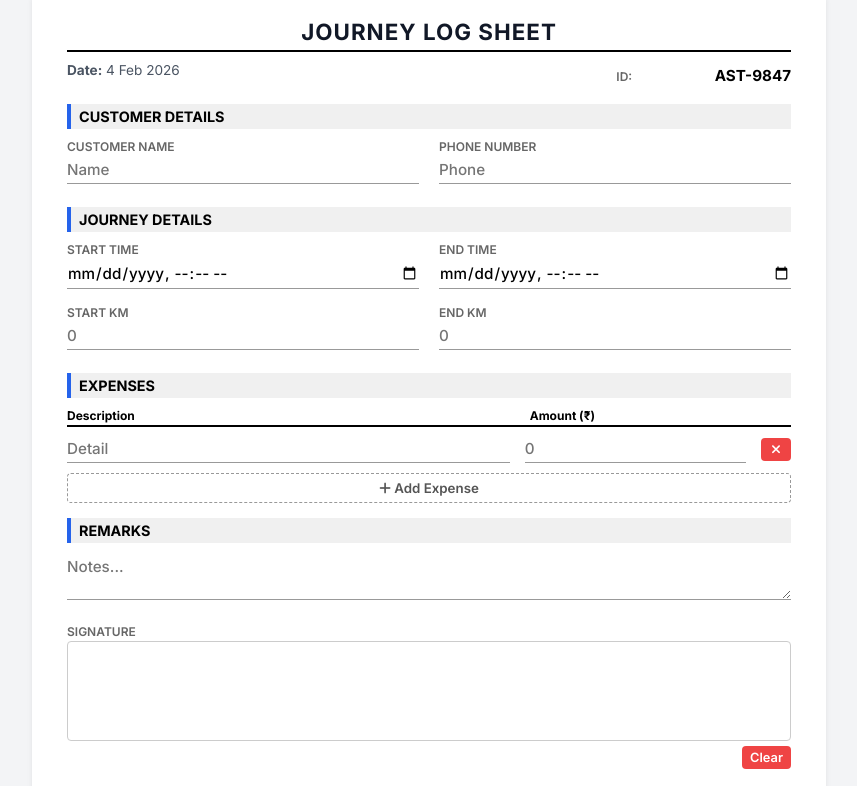
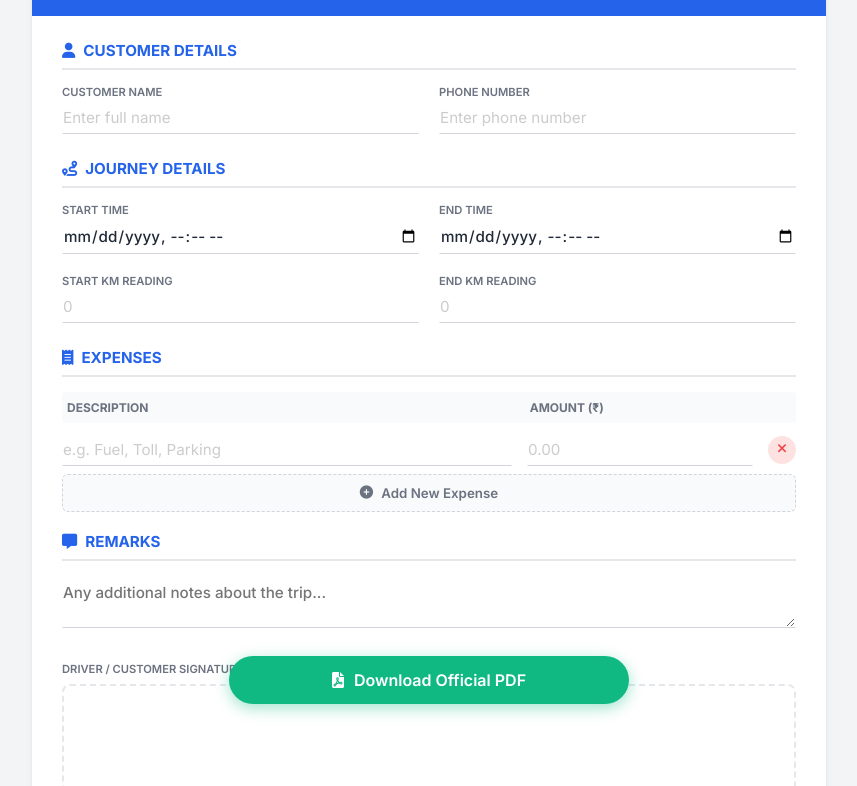
Before and after one commit to Open83/Asad-Travels, a plain HTML site: page index.html in a window 1280 px wide. Shown: the part 76-862 px from the top of the page, without its empty margins (211-1068 px from the left). Drawn offline with Linux system fonts and the light colour scheme.

Commit message:
Update index.html

```diff
--- a/index.html
+++ b/index.html
@@ -2,332 +2,498 @@
 <html lang="en">
 <head>
     <meta charset="UTF-8">
-    <meta name="viewport" content="width=device-width, initial-scale=1.0">
-    <title>Journey Details Form</title>
+    <meta name="viewport" content="width=device-width, initial-scale=1.0, maximum-scale=1.0, user-scalable=no">
+    <title>Professional Journey Log</title>
+
     <link href="https://cdnjs.cloudflare.com/ajax/libs/font-awesome/6.0.0/css/all.min.css" rel="stylesheet">
     <link href="https://fonts.googleapis.com/css2?family=Inter:wght@400;500;600;700&display=swap" rel="stylesheet">
+
     <script src="https://cdnjs.cloudflare.com/ajax/libs/html2pdf.js/0.10.1/html2pdf.bundle.min.js"></script>
 
     <style>
         :root {
-            --primary: #2563eb;
-            --text-dark: #111827;
-            --text-gray: #4b5563;
+            --primary: #2563eb;       /* Corporate Blue */
+            --primary-dark: #1e40af;
+            --text-dark: #1f2937;
+            --text-light: #6b7280;
+            --border-color: #e5e7eb;
+            --bg-color: #f3f4f6;
+            --paper-width: 794px;     /* A4 Width in Pixels (approx) */
         }
 
-        * { box-sizing: border-box; font-family: 'Inter', sans-serif; }
+        * { box-sizing: border-box; font-family: 'Inter', sans-serif; -webkit-tap-highlight-color: transparent; }
 
         body {
-            background-color: #f3f4f6;
+            background-color: var(--bg-color);
             margin: 0;
-            padding: 10px;
+            padding: 0;
+            padding-bottom: 80px; /* Space for fixed download button */
+            display: flex;
+            justify-content: center;
         }
 
-        /* --- UI Controls (Hide in PDF) --- */
-        .controls-area {
-            max-width: 794px;
-            margin: 0 auto 15px auto;
-            text-align: right;
+        /* --- THE A4 PAPER CONTAINER --- */
+        .page-container {
+            width: 100%;
+            max-width: var(--paper-width);
+            background: #ffffff;
+            min-height: 100vh;
+            box-shadow: 0 4px 6px -1px rgba(0, 0, 0, 0.1);
+            position: relative;
         }
 
-        /* --- DOCUMENT CONTAINER (A4 Tight Layout) --- */
-        .a4-container {
-            max-width: 794px;
-            background: #ffffff;
-            padding: 25px 35px; /* Tighter padding */
-            margin: 0 auto;
-            box-shadow: 0 4px 6px -1px rgba(0, 0, 0, 0.1);
+        /* --- HEADER SECTION --- */
+        .doc-header {
+            background: var(--primary);
+            color: white;
+            padding: 25px 30px;
+            display: flex;
+            justify-content: space-between;
+            align-items: center;
         }
 
-        /* --- FORM STYLING --- */
-        h2 {
-            text-align: center;
+        .doc-title {
+            font-size: 1.4rem;
+            font-weight: 700;
             text-transform: uppercase;
             letter-spacing: 1px;
-            margin: 0 0 10px 0; /* Removed top margin */
-            font-size: 1.4rem;
-            color: var(--text-dark);
-            border-bottom: 2px solid #000;
-            padding-bottom: 5px;
+            margin: 0;
         }
 
-        .header-meta {
-            display: flex;
-            justify-content: space-between;
-            margin-bottom: 15px; /* Reduced from 20px */
-            font-size: 0.85rem;
-            color: var(--text-gray);
+        .doc-meta {
+            text-align: right;
+            font-size: 0.9rem;
+            opacity: 0.9;
         }
 
-        .section-title {
-            background: #f0f0f0;
-            padding: 4px 8px; /* Compact padding */
+        .meta-row {
+            margin-bottom: 4px;
+        }
+
+        .id-badge {
+            background: rgba(255,255,255,0.2);
+            padding: 2px 8px;
+            border-radius: 4px;
+            font-weight: 600;
+            margin-left: 5px;
+        }
+
+        /* --- CONTENT BODY --- */
+        .doc-body {
+            padding: 25px 30px;
+        }
+
+        /* Section Styling */
+        .section {
+            margin-bottom: 20px;
+        }
+
+        .section-header {
+            display: flex;
+            align-items: center;
+            border-bottom: 2px solid var(--border-color);
+            padding-bottom: 8px;
+            margin-bottom: 15px;
+            color: var(--primary);
             font-weight: 700;
-            font-size: 0.9rem;
-            margin-top: 15px; /* Reduced space */
-            margin-bottom: 10px;
-            border-left: 4px solid var(--primary);
+            font-size: 0.95rem;
             text-transform: uppercase;
         }
 
+        .section-header i { margin-right: 8px; }
+
+        /* Grid Layouts */
         .grid-2 {
             display: grid;
             grid-template-columns: 1fr 1fr;
             gap: 20px;
         }
 
-        .form-group {
-            margin-bottom: 8px; /* Reduced from 15px */
+        /* Input Styling - "Invisible" mode for PDF look */
+        .input-group {
+            margin-bottom: 5px;
         }
 
         label {
             display: block;
-            font-size: 0.75rem; /* Smaller labels */
-            color: #666;
+            font-size: 0.7rem;
+            color: var(--text-light);
+            text-transform: uppercase;
+            font-weight: 600;
             margin-bottom: 2px;
-            font-weight: 600;
-            text-transform: uppercase;
         }
 
-        /* CLEAN INPUT STYLE */
-        input, textarea, select {
+        input, select, textarea {
             width: 100%;
-            border: none;
-            border-bottom: 1px solid #999;
+            border: 1px solid transparent; /* Hidden by default */
+            border-bottom: 1px solid #d1d5db; /* Only bottom line */
+            background: transparent;
+            font-size: 0.95rem;
+            color: var(--text-dark);
+            font-weight: 500;
+            padding: 6px 0;
             border-radius: 0;
-            padding: 4px 0;
-            font-size: 0.95rem;
-            font-weight: 500;
-            color: #000;
-            background: transparent;
             outline: none;
+            transition: border-color 0.3s;
         }
 
+        input:focus, textarea:focus {
+            border-bottom-color: var(--primary);
+        }
+
+        /* Make inputs look like text in PDF */
+        input::placeholder { color: #ccc; font-weight: 400; }
+
         /* --- EXPENSES TABLE --- */
-        .expense-header {
+        .expense-table-header {
             display: flex;
+            background: #f9fafb;
+            padding: 8px 5px;
+            border-radius: 4px;
             font-size: 0.75rem;
-            font-weight: bold;
-            border-bottom: 2px solid #000;
-            padding-bottom: 2px;
-            margin-bottom: 8px;
+            font-weight: 700;
+            color: var(--text-light);
+            text-transform: uppercase;
+            margin-bottom: 10px;
         }
 
         .expense-row {
             display: flex;
             gap: 15px;
-            margin-bottom: 5px;
+            margin-bottom: 8px;
             align-items: center;
         }
 
-        /* --- SIGNATURE AREA (Compact) --- */
-        .signature-section {
-            margin-top: 20px;
+        .btn-icon {
+            background: #fee2e2;
+            color: #ef4444;
+            border: none;
+            width: 28px;
+            height: 28px;
+            border-radius: 50%;
+            display: flex;
+            align-items: center;
+            justify-content: center;
+            cursor: pointer;
+            font-size: 0.8rem;
+        }
+
+        .btn-add {
+            width: 100%;
+            padding: 10px;
+            border: 1px dashed #d1d5db;
+            background: #f9fafb;
+            color: var(--text-light);
+            font-weight: 600;
+            cursor: pointer;
+            border-radius: 6px;
+            margin-top: 5px;
+            display: flex;
+            align-items: center;
+            justify-content: center;
+            gap: 8px;
+        }
+
+        /* --- SIGNATURE --- */
+        .signature-area {
+            margin-top: 30px;
             page-break-inside: avoid;
         }
 
-        .signature-box {
-            border: 1px solid #ccc;
-            height: 100px; /* Reduced height to fit page */
-            width: 100%;
-            border-radius: 4px;
+        .canvas-wrapper {
+            border: 2px dashed #e5e7eb;
+            border-radius: 8px;
             background: #fff;
+            height: 110px;
+            position: relative;
+            overflow: hidden;
         }
 
         canvas {
+            display: block;
             width: 100%;
             height: 100%;
-            display: block;
+            cursor: crosshair;
         }
 
-        /* --- BUTTONS --- */
-        .btn { padding: 8px 16px; border-radius: 4px; border: none; cursor: pointer; font-weight: 600; }
-        .btn-primary { background: var(--primary); color: white; }
-        .btn-danger { background: #ef4444; color: white; padding: 4px 8px; font-size: 0.8rem; }
-        .btn-add { background: #fff; border: 1px dashed #999; width: 100%; margin-top: 5px; color: #555; padding: 6px; }
-        .btn-download { background: #10b981; color: white; padding: 12px 24px; font-size: 1rem; box-shadow: 0 4px 6px rgba(0,0,0,0.1); }
+        .clear-sig-btn {
+            font-size: 0.75rem;
+            color: #ef4444;
+            background: none;
+            border: none;
+            text-decoration: underline;
+            cursor: pointer;
+            float: right;
+            margin-top: 5px;
+        }
 
-        /* Mobile */
+        /* --- FLOATING DOWNLOAD BUTTON --- */
+        .floating-actions {
+            position: fixed;
+            bottom: 20px;
+            left: 50%;
+            transform: translateX(-50%);
+            width: 90%;
+            max-width: 400px;
+            z-index: 999;
+        }
+
+        .btn-download {
+            width: 100%;
+            background: #10b981;
+            color: white;
+            border: none;
+            padding: 14px;
+            border-radius: 50px;
+            font-size: 1rem;
+            font-weight: 600;
+            box-shadow: 0 4px 15px rgba(16, 185, 129, 0.4);
+            display: flex;
+            align-items: center;
+            justify-content: center;
+            gap: 10px;
+            cursor: pointer;
+            transition: transform 0.2s;
+        }
+        .btn-download:active { transform: translateX(-50%) scale(0.98); }
+
+        /* --- UTILS --- */
+        .hidden-in-pdf { } /* Marker class */
+
+        /* Mobile Responsive */
         @media (max-width: 600px) {
-            .a4-container { padding: 15px; }
-            .grid-2 { grid-template-columns: 1fr; gap: 10px; }
+            .page-container { width: 100%; min-height: auto; box-shadow: none; }
+            .doc-header { padding: 20px; flex-direction: column; align-items: flex-start; gap: 10px; }
+            .doc-meta { text-align: left; }
+            .doc-body { padding: 20px; }
+            .grid-2 { grid-template-columns: 1fr; gap: 15px; }
         }
     </style>
 </head>
 <body>
 
-    <div class="controls-area">
-        <button class="btn btn-download" onclick="generatePDF()">
-            <i class="fas fa-file-pdf"></i> Download PDF
-        </button>
-    </div>
+    <div class="page-container" id="printable-area">
 
-    <div class="a4-container" id="printable-form">
-
-        <h2>Journey Log Sheet</h2>
-
-        <div class="header-meta">
-            <div><strong>Date:</strong> <span id="currentDate"></span></div>
-            <div style="text-align: right;">
-                <label style="display:inline; margin-right:5px;">ID:</label>
-                <input type="text" id="bookingId" readonly style="width: 150px; display:inline-block; text-align:right; font-weight:bold; border:none;">
+        <div class="doc-header">
+            <h1 class="doc-title">Journey Log Sheet</h1>
+            <div class="doc-meta">
+                <div class="meta-row">Date: <span id="displayDate" style="font-weight:600"></span></div>
+                <div class="meta-row">ID: <span id="bookingId" class="id-badge">...</span></div>
             </div>
         </div>
 
-        <div class="section-title" style="margin-top: 5px;">Customer Details</div>
+        <div class="doc-body">
+
+            <div class="section">
+                <div class="section-header"><i class="fas fa-user"></i> Customer Details</div>
                 <div class="grid-2">
-            <div class="form-group">
+                    <div class="input-group">
                         <label>Customer Name</label>
-                <input type="text" id="custName" placeholder="Name">
+                        <input type="text" id="custName" placeholder="Enter full name">
                     </div>
-            <div class="form-group">
+                    <div class="input-group">
                         <label>Phone Number</label>
-                <input type="tel" id="custPhone" placeholder="Phone">
+                        <input type="tel" id="custPhone" placeholder="Enter phone number">
+                    </div>
                 </div>
             </div>
 
-        <div class="section-title">Journey Details</div>
+            <div class="section">
+                <div class="section-header"><i class="fas fa-route"></i> Journey Details</div>
                 <div class="grid-2">
-            <div class="form-group">
+                    <div class="input-group">
                         <label>Start Time</label>
                         <input type="datetime-local" id="startTime">
                     </div>
-            <div class="form-group">
+                    <div class="input-group">
                         <label>End Time</label>
                         <input type="datetime-local" id="endTime">
                     </div>
                 </div>
-        <div class="grid-2" style="margin-top: 8px;">
-            <div class="form-group">
-                <label>Start KM</label>
+                <div class="grid-2" style="margin-top: 15px;">
+                    <div class="input-group">
+                        <label>Start KM Reading</label>
                         <input type="number" id="startKm" placeholder="0">
                     </div>
-            <div class="form-group">
-                <label>End KM</label>
+                    <div class="input-group">
+                        <label>End KM Reading</label>
                         <input type="number" id="endKm" placeholder="0">
                     </div>
                 </div>
+            </div>
 
-        <div class="section-title">Expenses</div>
-        <div class="expense-header">
+            <div class="section">
+                <div class="section-header"><i class="fas fa-receipt"></i> Expenses</div>
+
+                <div class="expense-table-header">
                     <div style="flex: 2;">Description</div>
                     <div style="flex: 1;">Amount (₹)</div>
-            <div style="width: 30px;"></div>
-        </div>
+                    <div style="width: 30px;"></div> </div>
 
                 <div id="expense-container"></div>
 
-        <button class="btn btn-add" onclick="addExpenseRow()" data-html2canvas-ignore="true">
-            <i class="fas fa-plus"></i> Add Expense
+                <button class="btn-add hidden-in-pdf" onclick="addExpenseRow()" data-html2canvas-ignore="true">
+                    <i class="fas fa-plus-circle"></i> Add New Expense
                 </button>
-
-        <div class="section-title">Remarks</div>
-        <div class="form-group">
-            <textarea id="remarks" rows="2" placeholder="Notes..."></textarea>
             </div>
 
-        <div class="signature-section">
-            <label>Signature</label>
-            <div class="signature-box">
+            <div class="section">
+                <div class="section-header"><i class="fas fa-comment-alt"></i> Remarks</div>
+                <textarea id="remarks" rows="2" placeholder="Any additional notes about the trip..."></textarea>
+            </div>
+
+            <div class="signature-area">
+                <label style="margin-bottom: 8px; display:block;">Driver / Customer Signature</label>
+                <div class="canvas-wrapper">
                     <canvas id="sig-canvas"></canvas>
                 </div>
-            <div style="text-align: right; margin-top: 5px;" data-html2canvas-ignore="true">
-                <button class="btn btn-danger" id="clear-sig">Clear</button>
-            </div>
-        </div>
-
-        <div style="margin-top: 20px; text-align: center; font-size: 0.7rem; color: #aaa;">
-            Generated via Web App
+                <button class="clear-sig-btn hidden-in-pdf" id="clear-sig" data-html2canvas-ignore="true">
+                    Clear Signature
+                </button>
             </div>
 
         </div>
 
+        <div style="text-align: center; font-size: 0.7rem; color: #9ca3af; padding-bottom: 20px; margin-top: 20px;">
+            System Generated Invoice • Valid without physical seal
+        </div>
+
+    </div>
+
+    <div class="floating-actions">
+        <button class="btn-download" onclick="generatePDF()">
+            <i class="fas fa-file-pdf"></i> Download Official PDF
+        </button>
+    </div>
+
     <script>
+        // --- 1. SETUP & INIT ---
         window.onload = function() {
+            // Set Date
             const today = new Date().toLocaleDateString('en-IN', { day: 'numeric', month: 'short', year: 'numeric' });
-            document.getElementById('currentDate').textContent = today;
+            document.getElementById('displayDate').textContent = today;
 
-            const randomPart = Math.floor(1000 + Math.random() * 9000);
-            document.getElementById('bookingId').value = `AST-${randomPart}`;
+            // Generate Professional ID (AST-XXXX)
+            const randomId = Math.floor(1000 + Math.random() * 9000);
+            document.getElementById('bookingId').textContent = `AST-${randomId}`;
 
-            addExpenseRow(); // Add first row
+            // Initialize Form
+            addExpenseRow();
             setupCanvas();
         };
 
+        // --- 2. EXPENSE LOGIC ---
         function addExpenseRow() {
             const container = document.getElementById('expense-container');
             const row = document.createElement('div');
             row.className = 'expense-row';
             row.innerHTML = `
-                <input type="text" placeholder="Detail" style="flex: 2;">
-                <input type="number" placeholder="0" style="flex: 1;">
-                <button class="btn btn-danger" onclick="this.parentElement.remove()" data-html2canvas-ignore="true" style="width:30px;">
+                <input type="text" placeholder="e.g. Fuel, Toll, Parking" style="flex: 2;">
+                <input type="number" placeholder="0.00" style="flex: 1;">
+                <button class="btn-icon hidden-in-pdf" onclick="this.parentElement.remove()" data-html2canvas-ignore="true">
                     <i class="fas fa-times"></i>
                 </button>
             `;
             container.appendChild(row);
         }
 
-        // --- Signature Logic ---
+        // --- 3. SIGNATURE ENGINE (Mobile Optimized) ---
         let canvas, ctx, writingMode = false;
 
         function setupCanvas() {
             canvas = document.getElementById("sig-canvas");
             ctx = canvas.getContext("2d");
 
-            // Wait for layout to settle before sizing
-            setTimeout(() => {
+            // Resize Observer to handle responsiveness perfectly
+            new ResizeObserver(() => {
                 const rect = canvas.getBoundingClientRect();
+                // Only resize if dimensions actually changed to avoid clearing
+                if (canvas.width !== rect.width || canvas.height !== rect.height) {
                     canvas.width = rect.width;
                     canvas.height = rect.height;
                     ctx.lineWidth = 2;
+                    ctx.lineJoin = 'round';
+                    ctx.lineCap = 'round';
                     ctx.strokeStyle = '#000';
-            }, 100);
+                }
+            }).observe(canvas.parentElement);
 
-            const events = [
-                ['mousedown', 'mouseup', 'mousemove'],
-                ['touchstart', 'touchend', 'touchmove']
-            ];
-
-            events[0].forEach(e => canvas.addEventListener(e, handleMouse, {passive: false}));
-            events[1].forEach(e => canvas.addEventListener(e, handleTouch, {passive: false}));
+            // Touch & Mouse Events
+            ['mousedown', 'touchstart'].forEach(e =>
+                canvas.addEventListener(e, startDraw, {passive: false}));
+            ['mouseup', 'touchend'].forEach(e =>
+                canvas.addEventListener(e, endDraw, {passive: false}));
+            ['mousemove', 'touchmove'].forEach(e =>
+                canvas.addEventListener(e, draw, {passive: false}));
         }
 
-        function handleMouse(e) {
-            if(e.type === 'mousedown') { writingMode = true; ctx.beginPath(); ctx.moveTo(e.offsetX, e.offsetY); }
-            else if(e.type === 'mouseup') { writingMode = false; }
-            else if(writingMode) { ctx.lineTo(e.offsetX, e.offsetY); ctx.stroke(); }
+        function startDraw(e) {
+            writingMode = true;
+            ctx.beginPath();
+            const pos = getPos(e);
+            ctx.moveTo(pos.x, pos.y);
+            e.preventDefault(); // Stop page scroll
         }
 
-        function handleTouch(e) {
+        function endDraw() {
+            writingMode = false;
+        }
+
+        function draw(e) {
+            if (!writingMode) return;
+            const pos = getPos(e);
+            ctx.lineTo(pos.x, pos.y);
+            ctx.stroke();
             e.preventDefault();
+        }
+
+        function getPos(e) {
             const rect = canvas.getBoundingClientRect();
-            const x = e.touches[0].clientX - rect.left;
-            const y = e.touches[0].clientY - rect.top;
-
-            if(e.type === 'touchstart') { writingMode = true; ctx.beginPath(); ctx.moveTo(x, y); }
-            else if(e.type === 'touchend') { writingMode = false; }
-            else if(writingMode) { ctx.lineTo(x, y); ctx.stroke(); }
+            const clientX = e.touches ? e.touches[0].clientX : e.clientX;
+            const clientY = e.touches ? e.touches[0].clientY : e.clientY;
+            return {
+                x: clientX - rect.left,
+                y: clientY - rect.top
+            };
         }
 
         document.getElementById('clear-sig').addEventListener('click', () => {
             ctx.clearRect(0, 0, canvas.width, canvas.height);
         });
 
-        // --- PDF Logic ---
+        // --- 4. PDF GENERATION (Optimized) ---
         function generatePDF() {
-            const element = document.getElementById('printable-form');
-            const id = document.getElementById('bookingId').value;
+            const element = document.getElementById('printable-area');
+            const bookingId = document.getElementById('bookingId').textContent;
 
+            // Configuration to fix white space and ensure single page
             const opt = {
-                margin:       [0, 0, 0, 0], // No outer margins
-                filename:     `Booking_${id}.pdf`,
+                margin:       0, // No margin here, we use internal CSS padding
+                filename:     `LogSheet_${bookingId}.pdf`,
                 image:        { type: 'jpeg', quality: 0.98 },
-                html2canvas:  { scale: 2, useCORS: true },
-                jsPDF:        { unit: 'mm', format: 'a4', orientation: 'portrait' }
+                html2canvas:  {
+                    scale: 2,
+                    useCORS: true,
+                    scrollY: 0
+                },
+                jsPDF:        {
+                    unit: 'pt',
+                    format: 'a4',
+                    orientation: 'portrait'
+                }
             };
 
-            html2pdf().set(opt).from(element).save();
+            // Temporarily lock width for perfect A4 rendering
+            const originalStyle = element.style.cssText;
+            element.style.width = "794px"; // Exact A4 width in pixels at 96dpi
+            element.style.maxWidth = "none";
+            element.style.margin = "0 auto";
+            element.style.boxShadow = "none";
+
+            html2pdf().set(opt).from(element).save().then(() => {
+                // Restore original mobile-friendly styles
+                element.style.cssText = originalStyle;
+            });
         }
     </script>
 </body>
```
Lines whose indentation alone changed are shown as unchanged.
